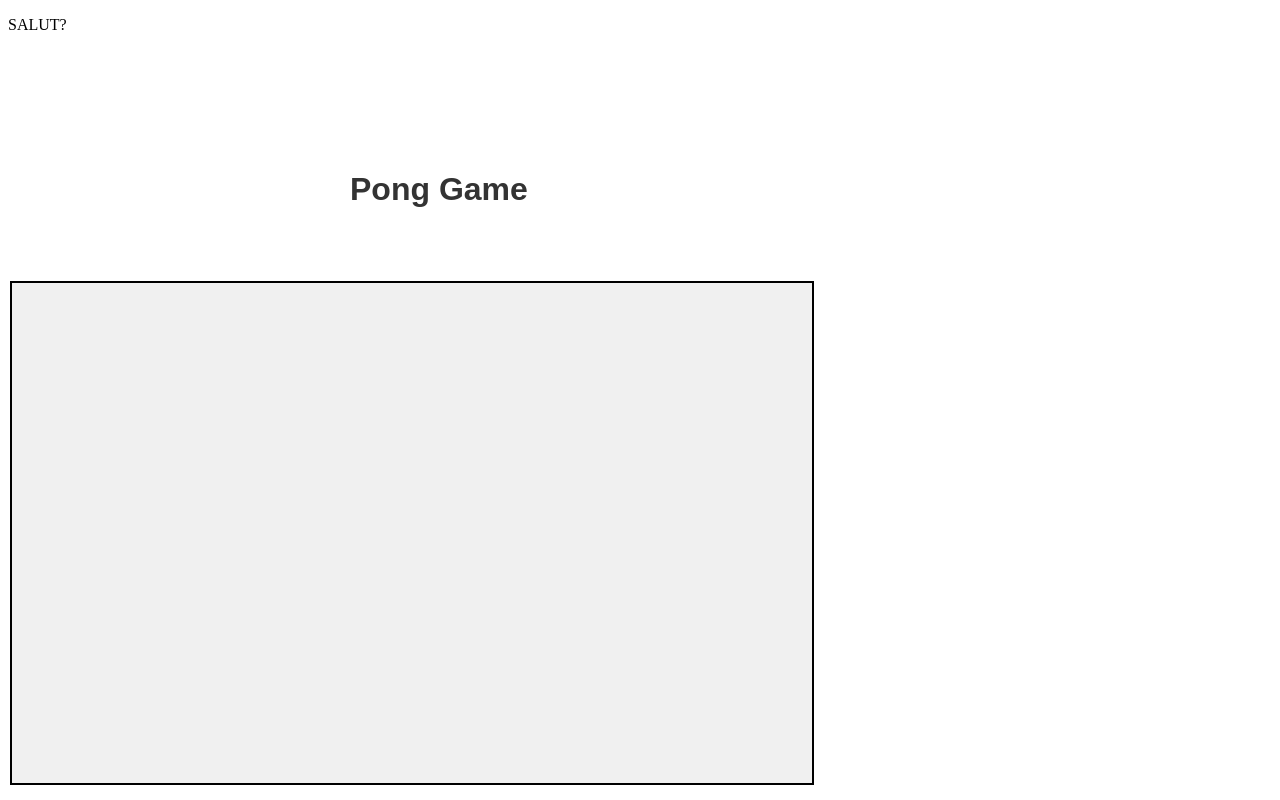
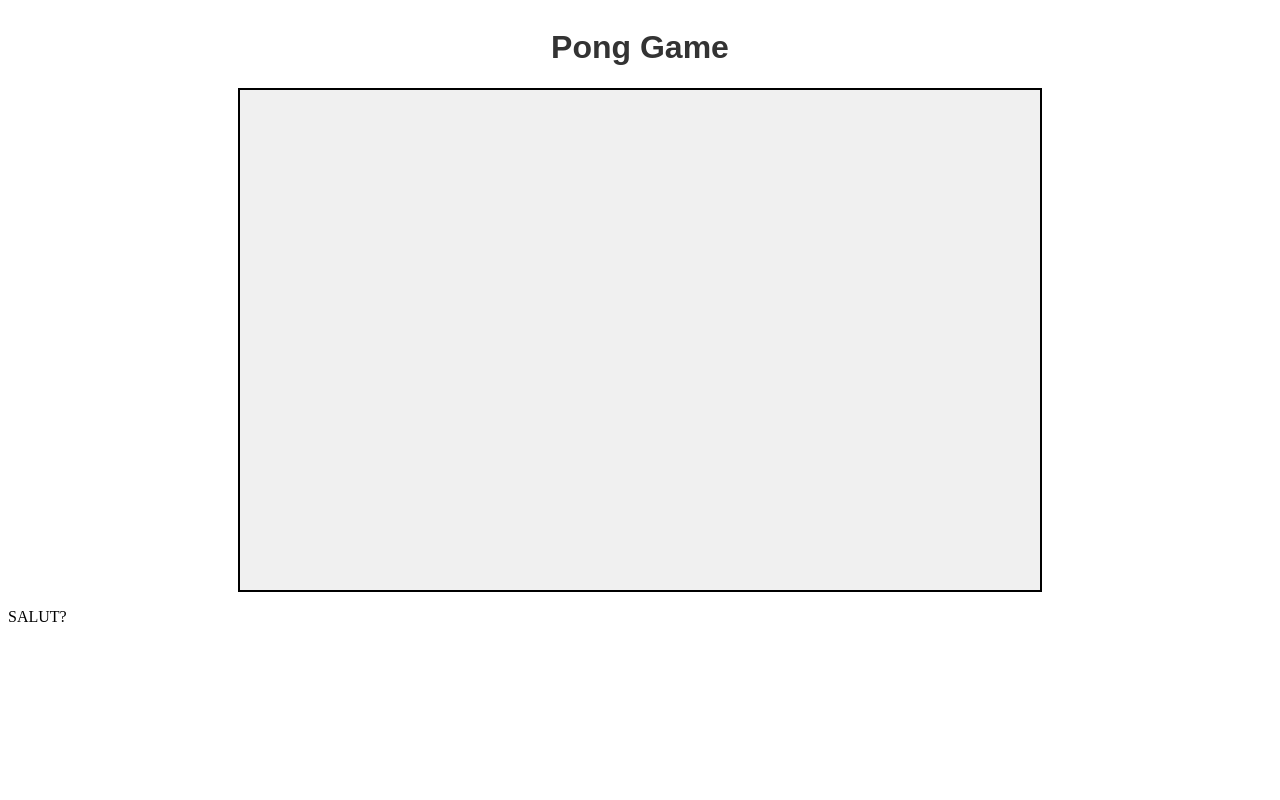
Before and after one commit to SemolinaWtvr/Formation-Bootcamp, a website with bundled scripts: page src/index.html in a window 1280 px wide. Built offline with nearby package versions, Linux system fonts and the light colour scheme.

Commit message:
Correction du css

```diff
--- a/src/index.html
+++ b/src/index.html
@@ -9,8 +9,9 @@
     <script type="module" src="./index.js"></script>
 </head>
 <body>
-    <h1 id="Titre">Pong Game</h1>
-    <canvas id='canva' width="800" height="500"></canvas>
-
+    <div class="playground">
+        <h1 id="Titre">Pong Game</h1>
+        <canvas id='canva' width="800" height="500"></canvas>
+    </div>
 </body>
 </html>
--- a/src/style.css
+++ b/src/style.css
@@ -1,15 +1,17 @@
+.playground {
+    display: flex;
+    flex-direction: column;
+    align-items: center;
+}
+
 #canva {
     border: 2px solid black;
     background-color: #f0f0f0;
-    position: absolute;
-    bottom: 15px;
-    left: 10px;}
+    text-align: center;
+}
 
 #Titre {
     text-align: center;
     font-family: 'Arial', sans-serif;
     color: #333;
-    position: absolute;
-    left: 350px;
-    top: 150px;
 }
```
